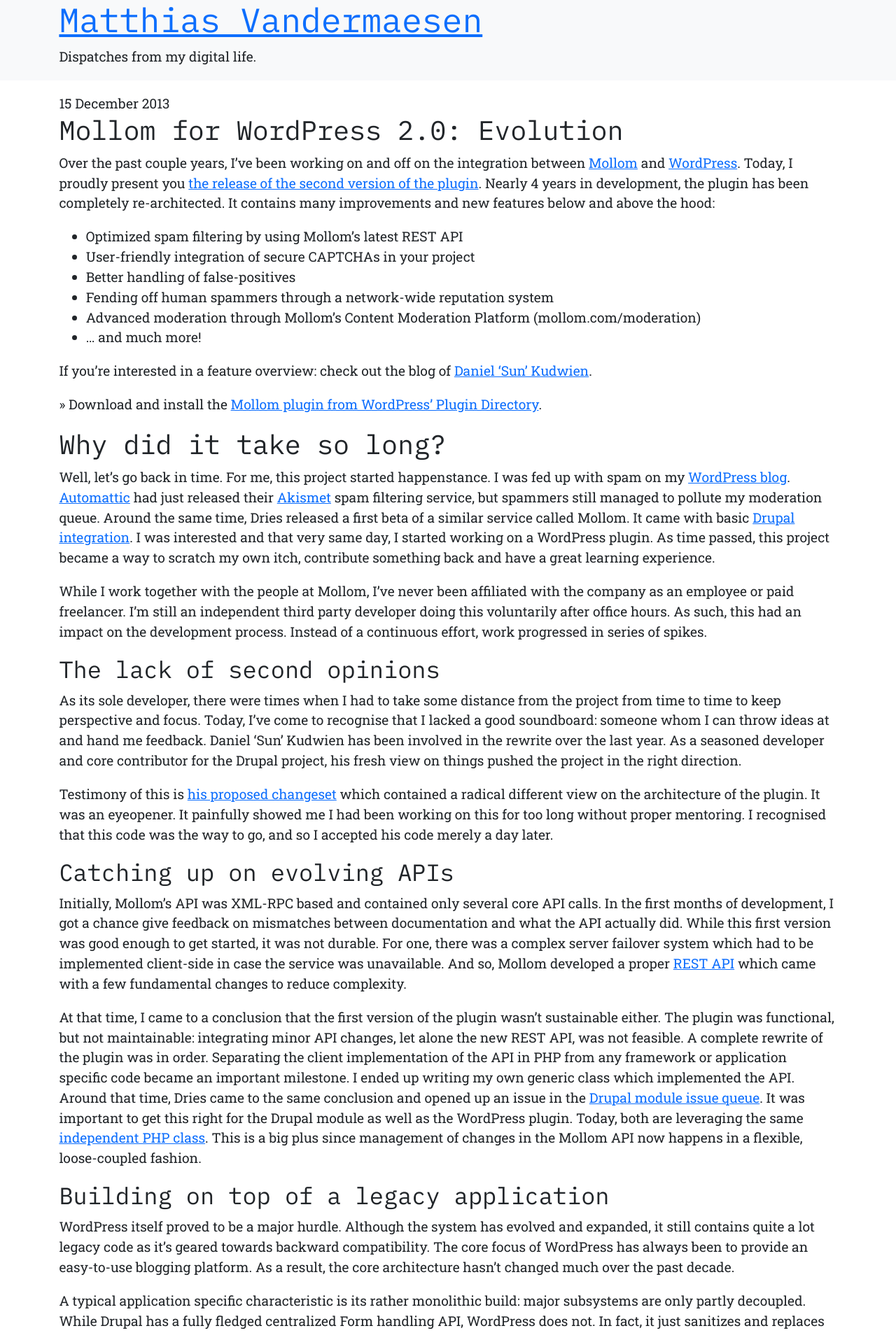
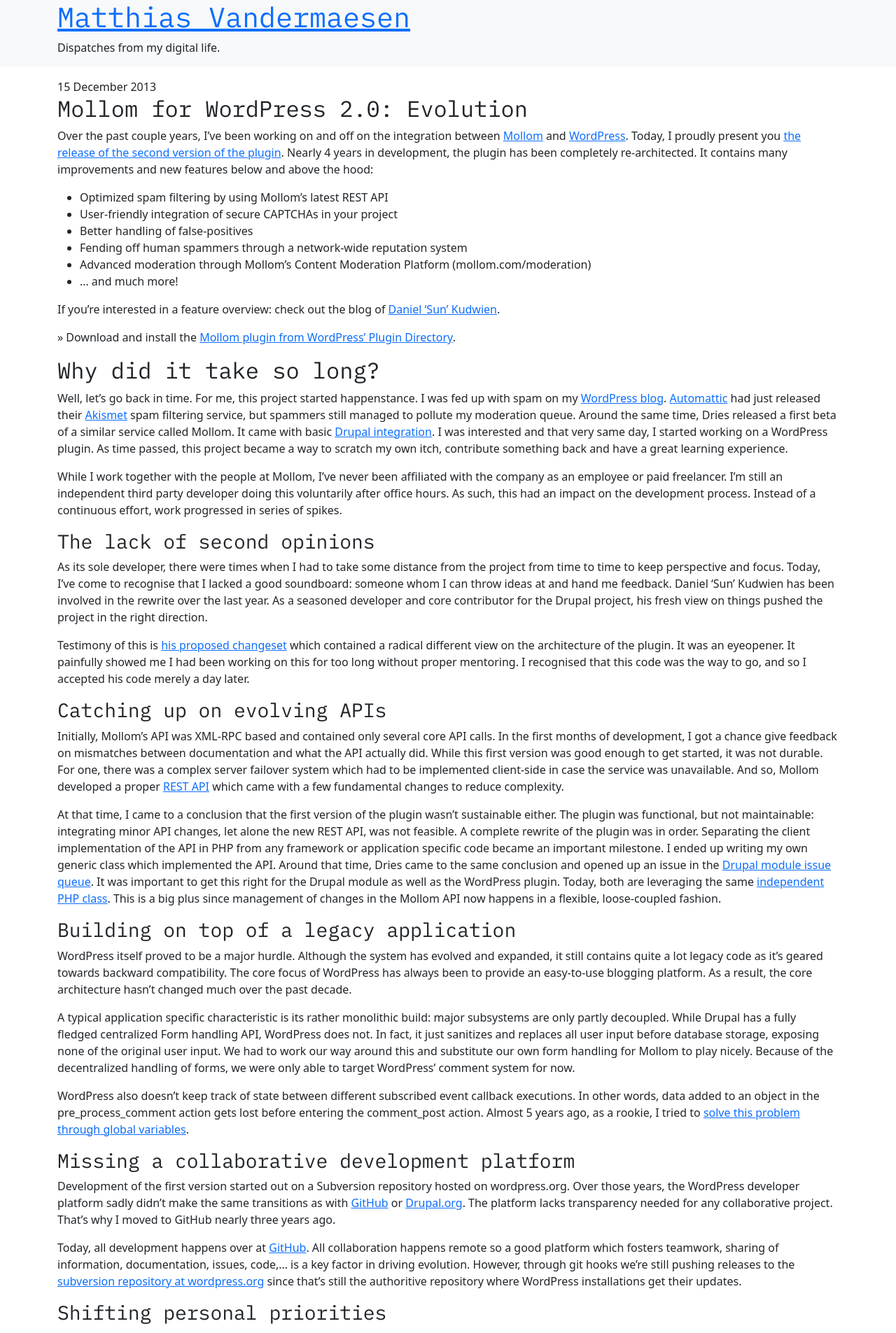
Before and after one commit to netsensei/colada, a Jekyll site: the page built from _posts/2013-12-15-mollom-wordpress-evolution.markdown, in a window 1280 px wide. Shown: the top 1905 px of the page at 70% size. Built offline with Jekyll 4.4.1, drawn with Linux system fonts in a browser that asks for light colours.

Commit message:
Changed: IBM Plex for headings, default font stack for body copy.

```diff
--- a/_sass/base/_typography.scss
+++ b/_sass/base/_typography.scss
@@ -12,12 +12,9 @@
   src: url('../fonts/IBMPlexMono-Regular.ttf') format('truetype');
 }
 
-$font-family-sans-serif: "RobotoSlab-Regular", system-ui, -apple-system, "Segoe UI", Roboto, "Helvetica Neue", Arial, "Noto Sans", "Liberation Sans", sans-serif, "Apple Color Emoji", "Segoe UI Emoji", "Segoe UI Symbol", "Noto Color Emoji" !default;
-$font-family-monospace:  "IBMPlexMono-Regular", SFMono-Regular, Menlo, Monaco, Consolas, "Liberation Mono", "Courier New", monospace !default;;
+// $font-family-monospace:  , SFMono-Regular, Menlo, Monaco, Consolas, "Liberation Mono", "Courier New", monospace !default;;
 
-$font-size-root: 1.2rem;
-
-$headings-font-family: $font-family-monospace;
+$headings-font-family: "IBMPlexMono-Regular";
 
 // // Addresses font-family inconsistency between 'textarea' and other form elements.
 // html,
```
